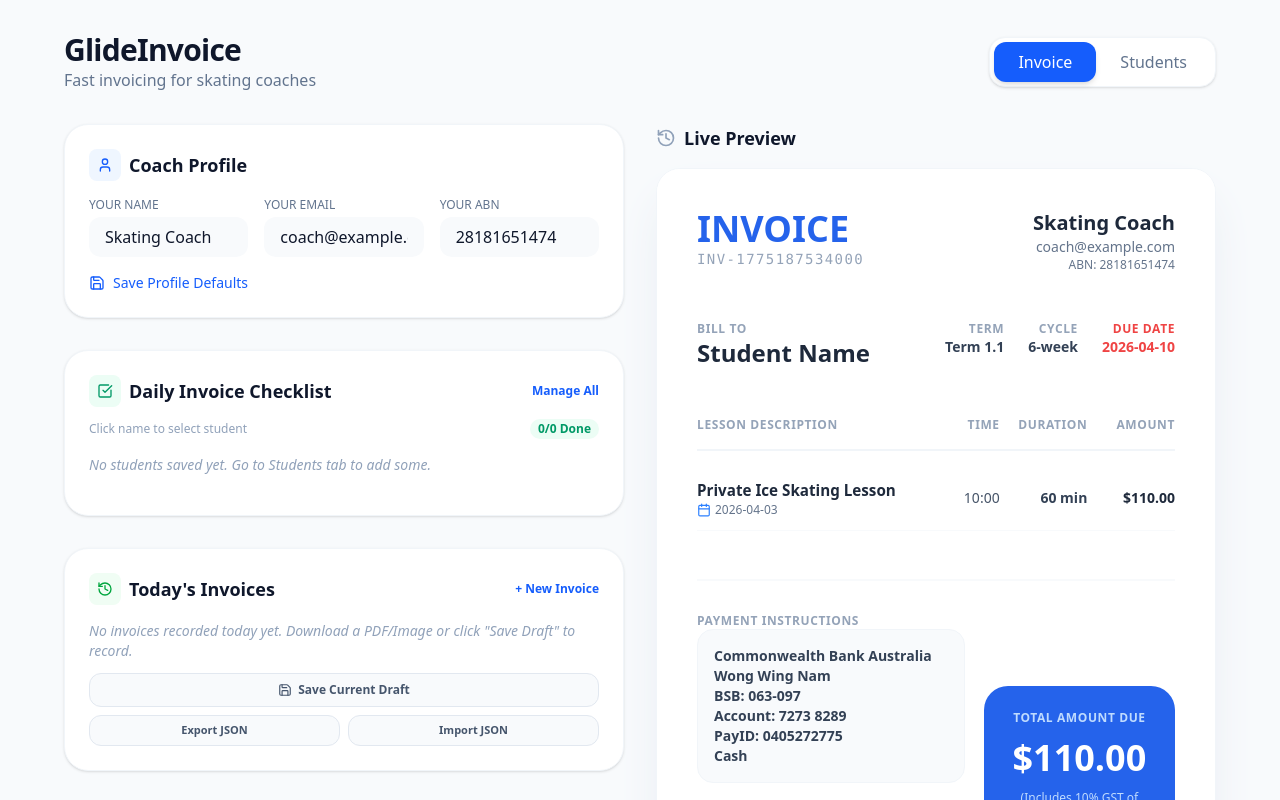
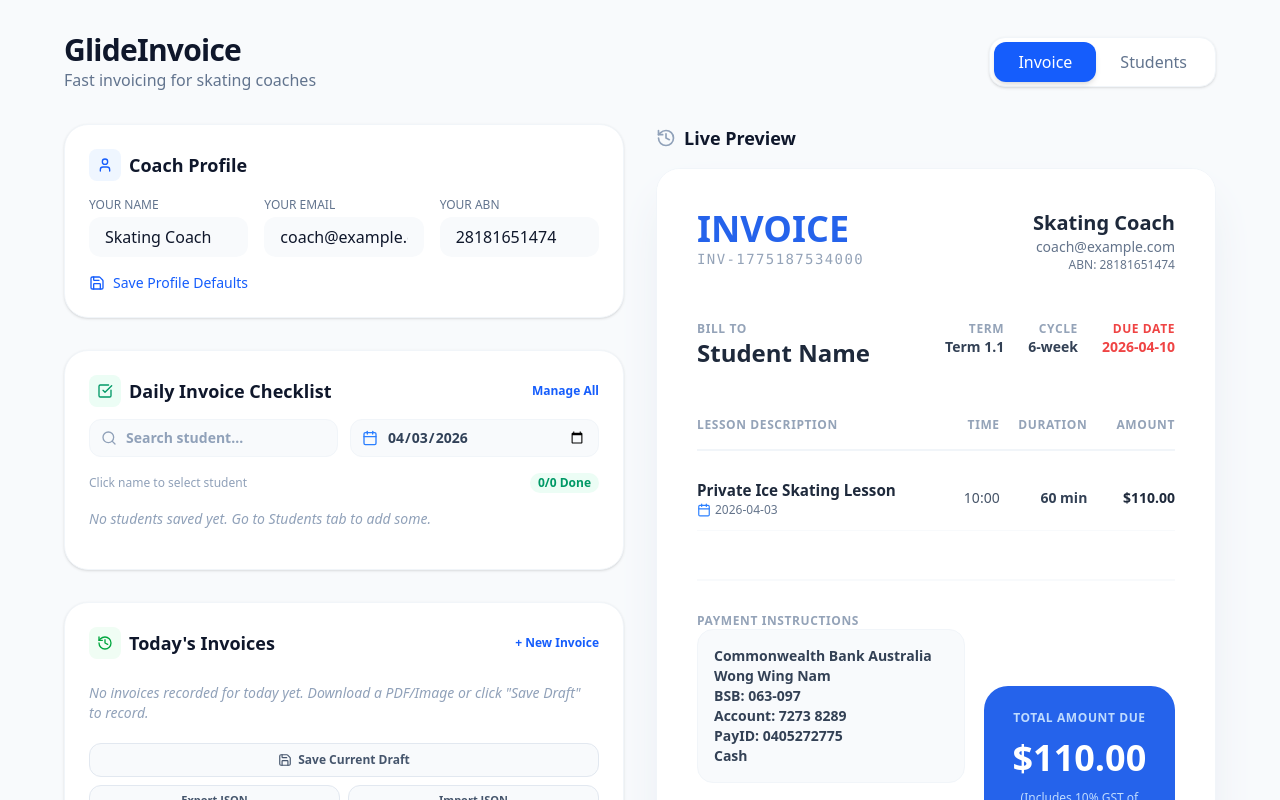
Before and after one commit to gamdam2466-ux/glide-invoice, a React (Vite) app: page / in a window 1280 px wide. Shown: the top 800 px of the page. Built offline with nearby package versions, Linux system fonts and the light colour scheme.

Commit message:
feat: add checklist search, alphabetical sorting, 30-day historical backtracking, and upgraded Google Calendar integration

```diff
--- a/src/App.tsx
+++ b/src/App.tsx
@@ -17,7 +17,9 @@ import {
   Copy,
   CheckSquare,
   Check,
-  AlertCircle
+  AlertCircle,
+  Search,
+  X
 } from 'lucide-react';
 import { jsPDF } from 'jspdf';
 import html2canvas from 'html2canvas';
@@ -75,6 +77,21 @@ export default function App() {
   const [view, setView] = useState<View>('invoice');
   const [students, setStudents] = useState<Student[]>([]);
   const [invoiceHistory, setInvoiceHistory] = useState<InvoiceData[]>([]);
+
+  const getLocalDateString = (date: Date = new Date()) => {
+    const year = date.getFullYear();
+    const month = String(date.getMonth() + 1).padStart(2, '0');
+    const day = String(date.getDate()).padStart(2, '0');
+    return `${year}-${month}-${day}`;
+  };
+
+  const [selectedChecklistDate, setSelectedChecklistDate] = useState<string>(getLocalDateString());
+  const [checklistSearch, setChecklistSearch] = useState('');
+
+  const sortedFilteredStudents = [...students]
+    .filter(s => s.name.toLowerCase().includes(checklistSearch.toLowerCase()))
+    .sort((a, b) => a.name.localeCompare(b.name));
+
   const [newStudent, setNewStudent] = useState<Partial<Student>>({
     name: '',
     parentName: '',
@@ -155,13 +172,13 @@ export default function App() {
     const savedHistory = localStorage.getItem('skating_invoice_history');
     if (savedHistory) {
       const parsed = JSON.parse(savedHistory) as InvoiceData[];
-      const todayStr = new Date().toDateString();
-      const todaysInvoices = parsed.filter((inv: any) => {
-        const savedDate = inv.savedAt ? new Date(inv.savedAt).toDateString() : todayStr;
-        return savedDate === todayStr;
+      const thirtyDaysAgo = Date.now() - 30 * 24 * 60 * 60 * 1000;
+      const recentInvoices = parsed.filter((inv: any) => {
+        const savedTime = inv.savedAt ? new Date(inv.savedAt).getTime() : Date.now();
+        return savedTime >= thirtyDaysAgo;
       });
-      setInvoiceHistory(todaysInvoices);
-      localStorage.setItem('skating_invoice_history', JSON.stringify(todaysInvoices));
+      setInvoiceHistory(recentInvoices);
+      localStorage.setItem('skating_invoice_history', JSON.stringify(recentInvoices));
     }
   }, []);
 
@@ -255,8 +272,14 @@ export default function App() {
     return num;
   };
 
-  const getInvoiceVerification = (student: Student) => {
-    const todayInvoices = invoiceHistory.filter(inv => inv.studentName === student.name);
+  const getInvoiceVerification = (student: Student, dateStr?: string) => {
+    const targetDate = dateStr || selectedChecklistDate;
+    const todayInvoices = invoiceHistory.filter(inv => {
+      const invDate = inv.savedAt
+        ? getLocalDateString(new Date(inv.savedAt))
+        : getLocalDateString();
+      return inv.studentName === student.name && invDate === targetDate;
+    });
     if (todayInvoices.length === 0) {
       return { status: 'pending', message: 'Pending invoice creation', details: '' };
     }
@@ -289,12 +312,18 @@ export default function App() {
   };
 
   const getKeepChecklistText = () => {
-    return students.map(student => {
-      const todayInvoices = invoiceHistory.filter(inv => inv.studentName === student.name);
-      const isDone = todayInvoices.length > 0;
+    const sorted = [...students].sort((a, b) => a.name.localeCompare(b.name));
+    return sorted.map(student => {
+      const targetInvoices = invoiceHistory.filter(inv => {
+        const invDate = inv.savedAt
+          ? getLocalDateString(new Date(inv.savedAt))
+          : getLocalDateString();
+        return inv.studentName === student.name && invDate === selectedChecklistDate;
+      });
+      const isDone = targetInvoices.length > 0;
       if (isDone) {
-        const inv = todayInvoices[0];
-        const verification = getInvoiceVerification(student);
+        const inv = targetInvoices[0];
+        const verification = getInvoiceVerification(student, selectedChecklistDate);
         const statusText = verification.status === 'correct' ? 'Correct ✓' : 'Mismatch ⚠';
         return `[x] ${student.name} (Invoiced: $${inv.amount.toFixed(2)} - ${statusText})`;
       } else {
@@ -304,7 +333,7 @@ export default function App() {
   };
 
   const getKeepNamesText = () => {
-    return students.map(s => s.name).join('\n');
+    return [...students].sort((a, b) => a.name.localeCompare(b.name)).map(s => s.name).join('\n');
   };
 
   const copyToClipboard = (text: string, type: 'checklist' | 'names') => {
@@ -344,7 +373,8 @@ export default function App() {
     const datesParam = `${formatGCalDate(startDateObj)}/${formatGCalDate(endDateObj)}`;
 
     const label = lesson.name || (isCycle ? '6-week Private Lesson Package' : 'Private Ice Skating Lesson');
-    const title = encodeURIComponent(`${label} - ${studentName || 'Student'}`);
+    // Display student name first, followed by lesson name on the event title
+    const title = encodeURIComponent(`${studentName || 'Student'} - ${label}`);
     const details = encodeURIComponent(
       `Student: ${studentName || 'N/A'}\n` +
       `Coach: ${coachName || 'N/A'}\n` +
@@ -355,7 +385,8 @@ export default function App() {
     let url = `https://calendar.google.com/calendar/render?action=TEMPLATE&text=${title}&dates=${datesParam}&details=${details}`;
 
     if (isCycle) {
-      url += `&recur=RRULE%3DFREQ%3DWEEKLY%3BCOUNT%3D6`;
+      // Default set the repeat day for the event as weekly and 6 occurrences (RRULE:FREQ=WEEKLY;COUNT=6)
+      url += `&recur=RRULE%3AFREQ%3DWEEKLY%3BCOUNT%3D6`;
     }
 
     return url;
@@ -921,19 +952,69 @@ export default function App() {
                   </button>
                 </div>
 
+                {/* Checklist Controls */}
+                <div className="grid grid-cols-1 sm:grid-cols-2 gap-3 mb-4">
+                  {/* Search box */}
+                  <div className="relative flex items-center">
+                    <Search className="w-4 h-4 text-slate-400 absolute left-3 pointer-events-none" />
+                    <input
+                      type="text"
+                      placeholder="Search student..."
+                      value={checklistSearch}
+                      onChange={(e) => setChecklistSearch(e.target.value)}
+                      className="w-full pl-9 pr-8 py-2 bg-slate-50 border border-slate-100 rounded-xl text-sm focus:ring-2 focus:ring-blue-500 focus:bg-white transition-all font-semibold text-slate-700 placeholder-slate-400"
+                    />
+                    {checklistSearch && (
+                      <button
+                        onClick={() => setChecklistSearch('')}
+                        className="p-1 hover:bg-slate-100 rounded-full absolute right-2 text-slate-400 hover:text-slate-600 transition-colors"
+                      >
+                        <X className="w-3.5 h-3.5" />
+                      </button>
+                    )}
+                  </div>
+
+                  {/* Date selector picker */}
+                  <div className="flex items-center gap-2">
+                    <div className="relative flex-grow flex items-center">
+                      <Calendar className="w-4 h-4 text-blue-500 absolute left-3 pointer-events-none" />
+                      <input
+                        type="date"
+                        value={selectedChecklistDate}
+                        onChange={(e) => setSelectedChecklistDate(e.target.value)}
+                        className="w-full pl-9 pr-3 py-2 bg-slate-50 border border-slate-100 rounded-xl text-sm font-bold focus:ring-2 focus:ring-blue-500 focus:bg-white transition-all text-slate-700 cursor-pointer"
+                      />
+                    </div>
+                    {selectedChecklistDate !== getLocalDateString() && (
+                      <button
+                        onClick={() => setSelectedChecklistDate(getLocalDateString())}
+                        className="px-2.5 py-2 bg-blue-50 hover:bg-blue-100 text-blue-600 hover:text-blue-700 rounded-xl text-xs font-extrabold transition-all duration-200"
+                        title="Jump back to today"
+                      >
+                        Today
+                      </button>
+                    )}
+                  </div>
+                </div>
+
                 <div className="flex justify-between items-center mb-4 text-xs">
                   <span className="text-slate-400 font-medium">Click name to select student</span>
                   <span className="font-bold text-emerald-600 bg-emerald-50 px-2 py-0.5 rounded-full">
-                    {students.filter(s => invoiceHistory.some(inv => inv.studentName === s.name)).length}/{students.length} Done
+                    {students.filter(s => invoiceHistory.some(inv => inv.studentName === s.name && (inv.savedAt ? getLocalDateString(new Date(inv.savedAt)) === selectedChecklistDate : false))).length}/{students.length} Done
                   </span>
                 </div>
 
                 <div className="space-y-2.5 max-h-60 overflow-y-auto pr-2 custom-scrollbar mb-4">
-                  {students.map(student => {
-                    const todayInvoices = invoiceHistory.filter(inv => inv.studentName === student.name);
-                    const isDone = todayInvoices.length > 0;
+                  {sortedFilteredStudents.map(student => {
+                    const studentInvoicesOnDate = invoiceHistory.filter(inv => {
+                      const invDate = inv.savedAt
+                        ? getLocalDateString(new Date(inv.savedAt))
+                        : getLocalDateString();
+                      return inv.studentName === student.name && invDate === selectedChecklistDate;
+                    });
+                    const isDone = studentInvoicesOnDate.length > 0;
                     const isSelected = invoice.studentId === student.id;
-                    const verification = getInvoiceVerification(student);
+                    const verification = getInvoiceVerification(student, selectedChecklistDate);
 
                     return (
                       <div
@@ -992,8 +1073,12 @@ export default function App() {
                       </div>
                     );
                   })}
-                  {students.length === 0 && (
-                    <p className="text-sm text-slate-400 italic">No students saved yet. Go to Students tab to add some.</p>
+                  {sortedFilteredStudents.length === 0 && (
+                    <p className="text-sm text-slate-400 italic">
+                      {students.length === 0
+                        ? "No students saved yet. Go to Students tab to add some."
+                        : "No students matching your search query."}
+                    </p>
                   )}
                 </div>
 
@@ -1051,9 +1136,14 @@ export default function App() {
                     {/* Keep Preview Box */}
                     <div className="mt-3 p-2.5 bg-yellow-50/50 border border-yellow-100 rounded-xl text-[10px] text-yellow-900/80 font-mono leading-normal max-h-24 overflow-y-auto custom-scrollbar">
                       <div className="font-bold border-b border-yellow-200/50 pb-1 mb-1 text-[11px]">Clipboard Preview:</div>
-                      {students.map(s => {
-                        const todayInvoices = invoiceHistory.filter(inv => inv.studentName === s.name);
-                        const isDone = todayInvoices.length > 0;
+                      {[...students].sort((a, b) => a.name.localeCompare(b.name)).map(s => {
+                        const targetInvoices = invoiceHistory.filter(inv => {
+                          const invDate = inv.savedAt
+                            ? getLocalDateString(new Date(inv.savedAt))
+                            : getLocalDateString();
+                          return inv.studentName === s.name && invDate === selectedChecklistDate;
+                        });
+                        const isDone = targetInvoices.length > 0;
                         return (
                           <div key={s.id} className="truncate">
                             {isDone ? '☑' : '☐'} {s.name} {isDone ? '✓' : ''}
@@ -1072,7 +1162,11 @@ export default function App() {
                     <div className="w-8 h-8 bg-green-50 rounded-lg flex items-center justify-center">
                       <History className="w-4 h-4 text-green-600" />
                     </div>
-                    <h2 className="text-lg font-semibold">Today's Invoices</h2>
+                    <h2 className="text-lg font-semibold animate-[fadeIn_0.2s_ease-out]">
+                      {selectedChecklistDate === getLocalDateString()
+                        ? "Today's Invoices"
+                        : `Invoices on ${selectedChecklistDate}`}
+                    </h2>
                   </div>
                   <button
                     onClick={() => {
@@ -1084,7 +1178,7 @@ export default function App() {
                         email: '',
                         lessons: [{
                           id: Date.now().toString(),
-                          date: new Date().toISOString().split('T')[0],
+                          date: selectedChecklistDate,
                           time: '10:00',
                           duration: '60 min',
                           type: 'Single',
@@ -1110,7 +1204,12 @@ export default function App() {
                 </div>
 
                 <div className="space-y-2 max-h-[600px] overflow-y-auto pr-2 custom-scrollbar">
-                  {invoiceHistory.map((inv) => {
+                  {invoiceHistory.filter(inv => {
+                    const invDate = inv.savedAt
+                      ? getLocalDateString(new Date(inv.savedAt))
+                      : getLocalDateString();
+                    return invDate === selectedChecklistDate;
+                  }).map((inv) => {
                     const formattedTime = inv.savedAt
                       ? new Date(inv.savedAt).toLocaleTimeString([], { hour: '2-digit', minute: '2-digit' })
                       : 'Recently';
@@ -1150,8 +1249,15 @@ export default function App() {
                       </div>
                     );
                   })}
-                  {invoiceHistory.length === 0 && (
-                    <p className="text-sm text-slate-400 italic">No invoices recorded today yet. Download a PDF/Image or click "Save Draft" to record.</p>
+                  {invoiceHistory.filter(inv => {
+                    const invDate = inv.savedAt
+                      ? getLocalDateString(new Date(inv.savedAt))
+                      : getLocalDateString();
+                    return invDate === selectedChecklistDate;
+                  }).length === 0 && (
+                    <p className="text-sm text-slate-400 italic py-2">
+                      No invoices recorded for {selectedChecklistDate === getLocalDateString() ? "today" : selectedChecklistDate} yet. Download a PDF/Image or click "Save Draft" to record.
+                    </p>
                   )}
                 </div>
                 <input
```
